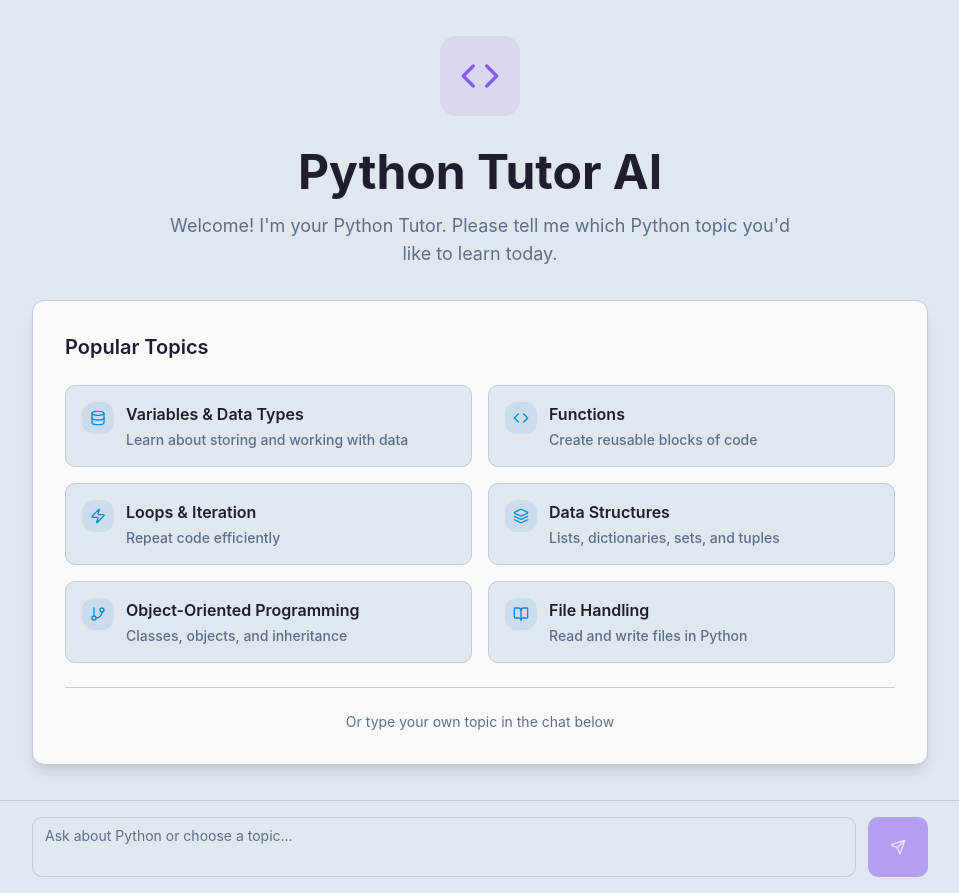
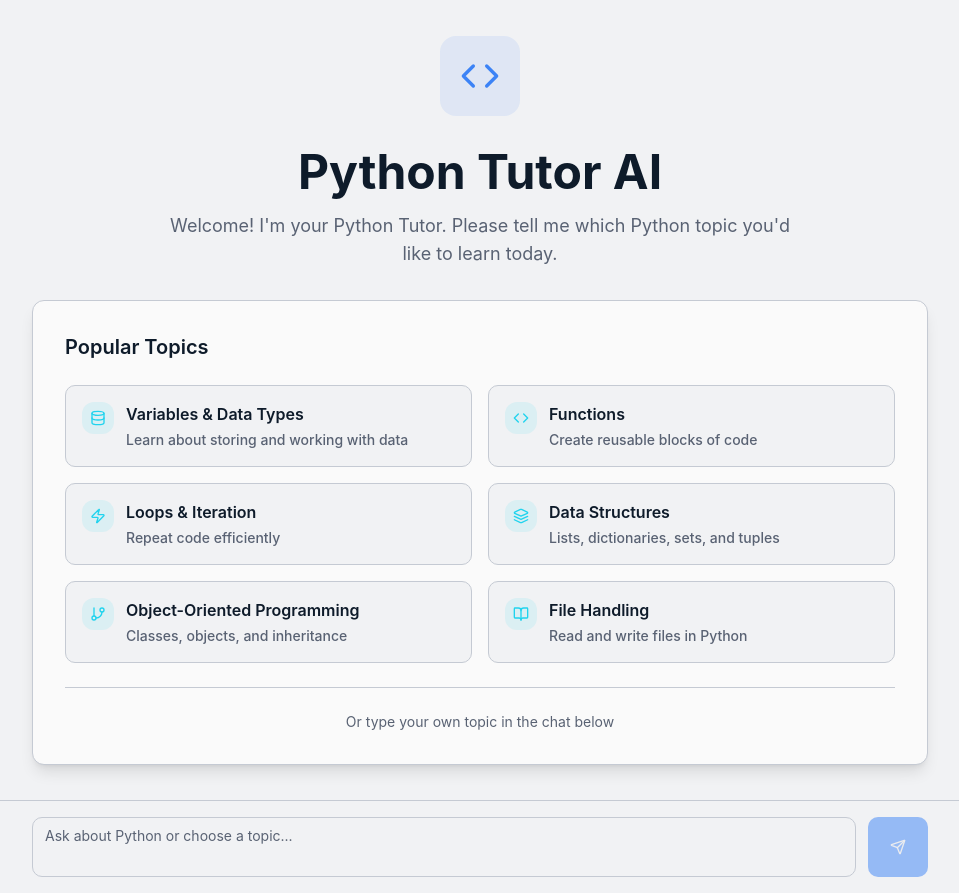
Before and after one commit to tech-akash010/PY-MENTOR, a React (Vite) app: page / in a window 1280 px wide. Shown: the whole page, without its empty margins (160-1119 px from the left). Built offline with nearby package versions, Linux system fonts and the light colour scheme; the HTML template or start-up script is replaced by a standard one.

Commit message:
Apply Midnight Blue theme across UI
Update theme to Midnight Blue palette with deep navy background, space blue surface, sky accent, soft teal secondary, and neutral grays; adjust CSS tokens for light/dark modes and ensure components reflect new colors.

```diff
--- a/src/index.css
+++ b/src/index.css
@@ -8,74 +8,74 @@ All colors MUST be HSL.
 
 @layer base {
   :root {
-    /* Slate & Violet - Light Mode (Elegant Soft) */
-    --background: 214 32% 91%; /* Light Gray */
-    --foreground: 240 21% 15%; /* Dark Slate */
+    /* Midnight Blue - Light Mode (Professional & Calm) */
+    --background: 220 13% 95%; /* Light background for light mode */
+    --foreground: 213 50% 11%; /* Deep Navy */
 
     --card: 0 0% 98%;
-    --card-foreground: 240 21% 15%;
+    --card-foreground: 213 50% 11%;
 
     --popover: 0 0% 98%;
-    --popover-foreground: 240 21% 15%;
+    --popover-foreground: 213 50% 11%;
 
-    --primary: 258 90% 66%; /* Soft Violet #8B5CF6 */
-    --primary-foreground: 214 32% 91%;
+    --primary: 217 91% 60%; /* Sky Accent #3B82F6 */
+    --primary-foreground: 220 13% 91%;
 
-    --secondary: 240 18% 20%; /* Muted Charcoal */
-    --secondary-foreground: 214 32% 91%;
+    --secondary: 188 86% 53%; /* Soft Teal #22D3EE */
+    --secondary-foreground: 213 50% 11%;
 
-    --muted: 215 20% 85%;
-    --muted-foreground: 215 20% 45%;
+    --muted: 220 13% 85%;
+    --muted-foreground: 220 13% 40%;
 
-    --accent: 201 94% 43%; /* Aqua Blue #068BD4 */
-    --accent-foreground: 214 32% 91%;
+    --accent: 188 86% 53%; /* Soft Teal */
+    --accent-foreground: 213 50% 11%;
 
     --destructive: 0 84.2% 60.2%;
     --destructive-foreground: 210 40% 98%;
 
-    --border: 215 20% 80%;
-    --input: 215 20% 80%;
-    --ring: 258 90% 66%;
+    --border: 220 13% 80%;
+    --input: 220 13% 80%;
+    --ring: 217 91% 60%;
 
     --radius: 0.75rem;
 
     /* Code block styling */
-    --code-bg: 240 21% 15%;
-    --code-text: 214 32% 91%;
+    --code-bg: 213 50% 11%;
+    --code-text: 220 13% 91%;
 
     /* Transitions */
     --transition-smooth: all 0.3s cubic-bezier(0.4, 0, 0.2, 1);
   }
 
   .dark {
-    /* Slate & Violet - Dark Mode (Elegant & Youthful) */
-    --background: 240 21% 15%; /* Dark Slate #1E1E2E */
-    --foreground: 214 32% 91%; /* Light Gray #E2E8F0 */
+    /* Midnight Blue - Dark Mode (Modern Learning Vibe) */
+    --background: 213 50% 11%; /* Deep Navy #0E1A2A */
+    --foreground: 220 13% 91%; /* Light Gray #E5E7EB */
 
-    --card: 240 18% 20%; /* Muted Charcoal #2A2A3C */
-    --card-foreground: 214 32% 91%;
+    --card: 215 47% 16%; /* Space Blue #16263D */
+    --card-foreground: 220 13% 91%;
 
-    --popover: 240 18% 20%;
-    --popover-foreground: 214 32% 91%;
+    --popover: 215 47% 16%;
+    --popover-foreground: 220 13% 91%;
 
-    --primary: 258 90% 66%; /* Soft Violet #8B5CF6 */
-    --primary-foreground: 214 32% 91%;
+    --primary: 217 91% 60%; /* Sky Accent #3B82F6 */
+    --primary-foreground: 220 13% 91%;
 
-    --secondary: 240 18% 25%;
-    --secondary-foreground: 214 32% 91%;
+    --secondary: 188 86% 53%; /* Soft Teal #22D3EE */
+    --secondary-foreground: 213 50% 11%;
 
-    --muted: 240 18% 22%;
-    --muted-foreground: 215 20% 65%; /* Medium Gray #94A3B8 */
+    --muted: 215 47% 20%;
+    --muted-foreground: 220 13% 65%; /* Cool Gray #9CA3AF */
 
-    --accent: 201 94% 43%; /* Aqua Blue #068BD4 */
-    --accent-foreground: 214 32% 91%;
+    --accent: 188 86% 53%; /* Soft Teal */
+    --accent-foreground: 213 50% 11%;
 
     --destructive: 0 62.8% 30.6%;
     --destructive-foreground: 210 40% 98%;
 
-    --border: 240 18% 25%;
-    --input: 240 18% 25%;
-    --ring: 258 90% 70%;
+    --border: 215 47% 20%;
+    --input: 215 47% 20%;
+    --ring: 217 91% 65%;
   }
 }
 
```
